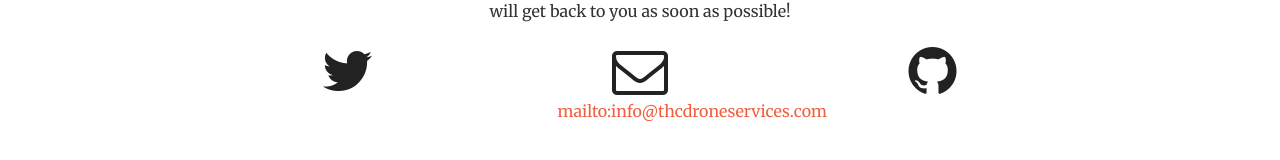
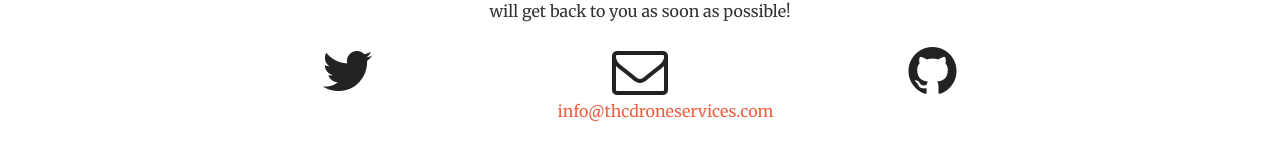
Before and after one commit to thcdroneservices/thcdroneservices.github.io, a Jekyll site: the page built from index.html, in a window 1280 px wide and 900 px high, scrolled down 1981 px. Shown: the part 657-817 px from the top of the window. Built offline with Jekyll 4.4.1, drawn with Linux system fonts in a browser that asks for light colours.

Commit message:
Update _config.yml

```diff
--- a/_config.yml
+++ b/_config.yml
@@ -1,6 +1,6 @@
 # Site settings
 title: TxHC Drone Services
-email: mailto:info@thcdroneservices.com
+email: info@thcdroneservices.com
 description: > # this means to ignore newlines until "baseurl:"
 baseurl: "" # the subpath of your site, e.g. /blog/
 url: "https://thcdroneservices.github.io/" # the base hostname & protocol for your site
```
